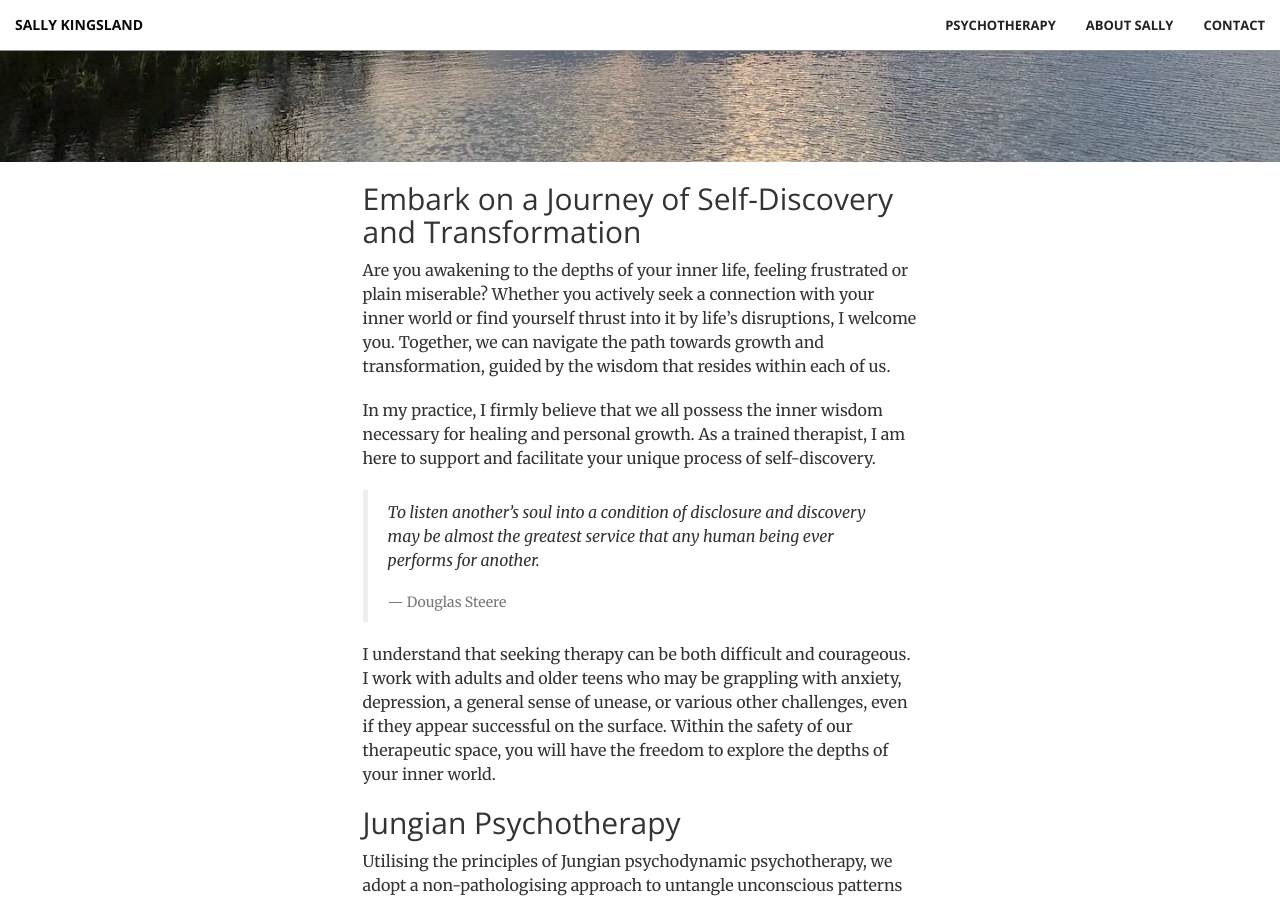
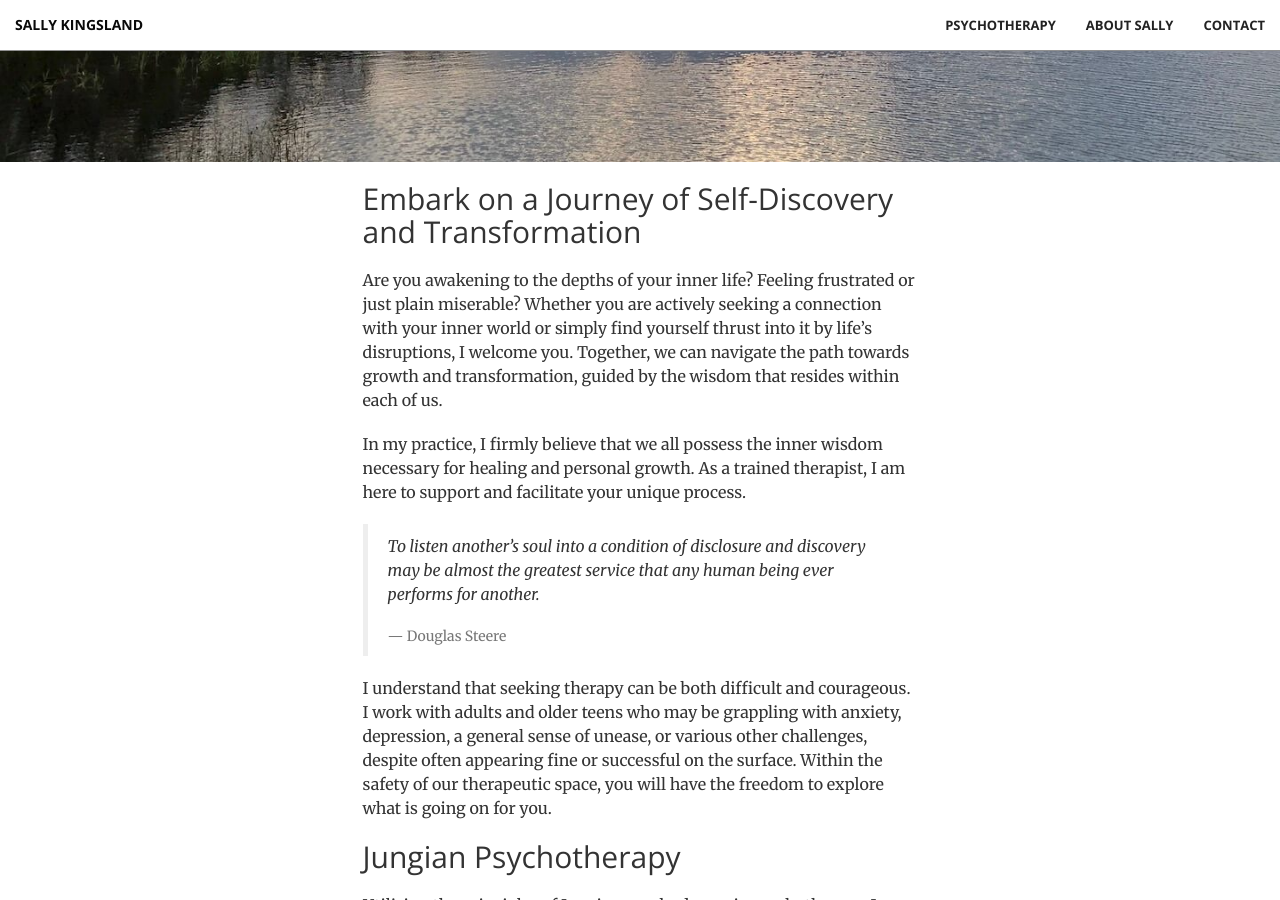
Before and after one commit to sallykingsland/sallykingsland.github.io, a Jekyll site: the page built from index.md, in a window 1280 px wide and 900 px high, scrolled down 738 px. Built offline with Jekyll 4.4.1, drawn with Linux system fonts in a browser that asks for light colours; our own code applies the rules of GitHub Pages for plain Markdown files; some of the changed text lies outside the part shown.

Commit message:
General edit and inserting some spaces

```diff
--- a/index.md
+++ b/index.md
@@ -3,10 +3,11 @@ layout: front
 ---
 
 ## Embark on a Journey of Self-Discovery and Transformation
+<p>
+</p>
+Are you awakening to the depths of your inner life? Feeling frustrated or just plain miserable? Whether you are actively seeking a connection with your inner world or simply find yourself thrust into it by life's disruptions, I welcome you. Together, we can navigate the path towards growth and transformation, guided by the wisdom that resides within each of us.
 
-Are you awakening to the depths of your inner life, feeling frustrated or plain miserable? Whether you actively seek a connection with your inner world or find yourself thrust into it by life's disruptions, I welcome you. Together, we can navigate the path towards growth and transformation, guided by the wisdom that resides within each of us.
-
-In my practice, I firmly believe that we all possess the inner wisdom necessary for healing and personal growth. As a trained therapist, I am here to support and facilitate your unique process of self-discovery.
+In my practice, I firmly believe that we all possess the inner wisdom necessary for healing and personal growth. As a trained therapist, I am here to support and facilitate your unique process.
 
 <blockquote>
 <p><i>
@@ -15,16 +16,15 @@ To listen another’s soul into a condition of disclosure and discovery may be a
 <footer>Douglas Steere</footer>
 </blockquote>
 
-I understand that seeking therapy can be both difficult and courageous. I work with adults and older teens who may be grappling with anxiety, depression, a general sense of unease, or various other challenges, even if they appear successful on the surface. Within the safety of our therapeutic space, you will have the freedom to explore the depths of your inner world.
+I understand that seeking therapy can be both difficult and courageous. I work with adults and older teens who may be grappling with anxiety, depression, a general sense of unease, or various other challenges, despite often appearing fine or successful on the surface. Within the safety of our therapeutic space, you will have the freedom to explore what is going on for you.
 
 ## Jungian Psychotherapy
 
-Utilising the principles of Jungian psychodynamic psychotherapy, we adopt a non-pathologising approach to untangle unconscious patterns and gain useful insights into your psyche. My holistic perspective and symbolic stance honours the meaningful nature of your experiences, pointing the way towards healing.
+<p>
+</p>
 
-At the heart of our work is the therapeutic relationship—a vital space where neglected aspects of yourself can be rediscovered and nurtured. Together, we can navigate your challenges, fostering personal growth and cultivating a deeper understanding of who you truly are.
+Utilising the principles of Jungian psychodynamic psychotherapy, I adopt a non-pathologising approach to support the untangling of unconscious patterns. . My holistic perspective and symbolic stance honours the meaningful nature of your experiences, pointing the way towards healing.
 
-While therapy may not always be easy, it stands as one of the most important investments you can make in your life. Through our work together, you can experience improved relationships, self-acceptance, and a heightened sense of self.
-
-Take the courageous step towards self-discovery and lasting transformation. Contact me today to embark on this profound therapeutic journey.
+While therapy is not always easy, it stands as one of the most important investments you can make in your life. Through our work together, you can experience improved relationships, self-acceptance, and a deeper sense of self.
 
 -----
```
